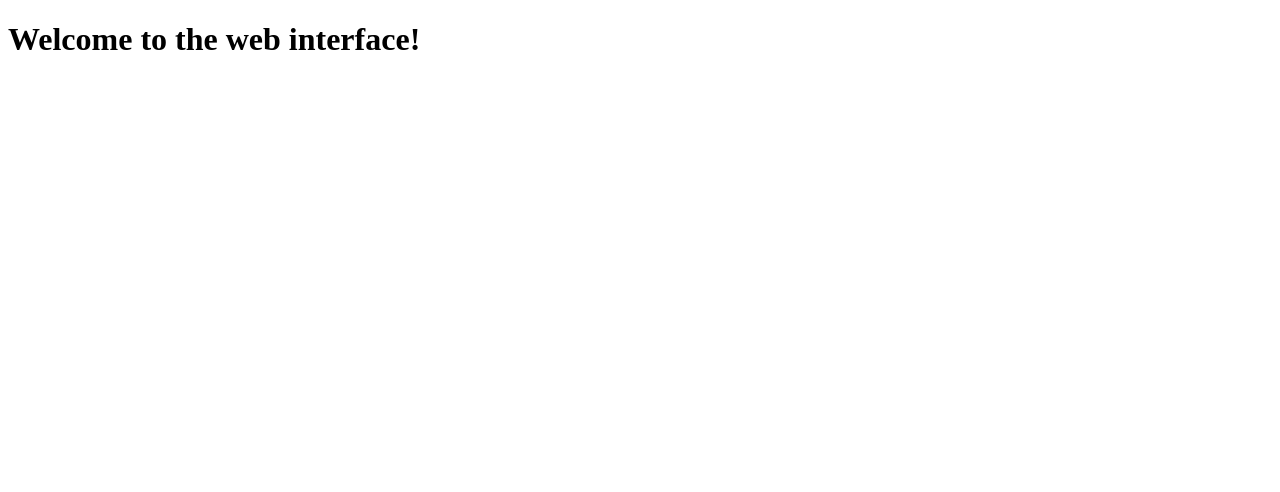
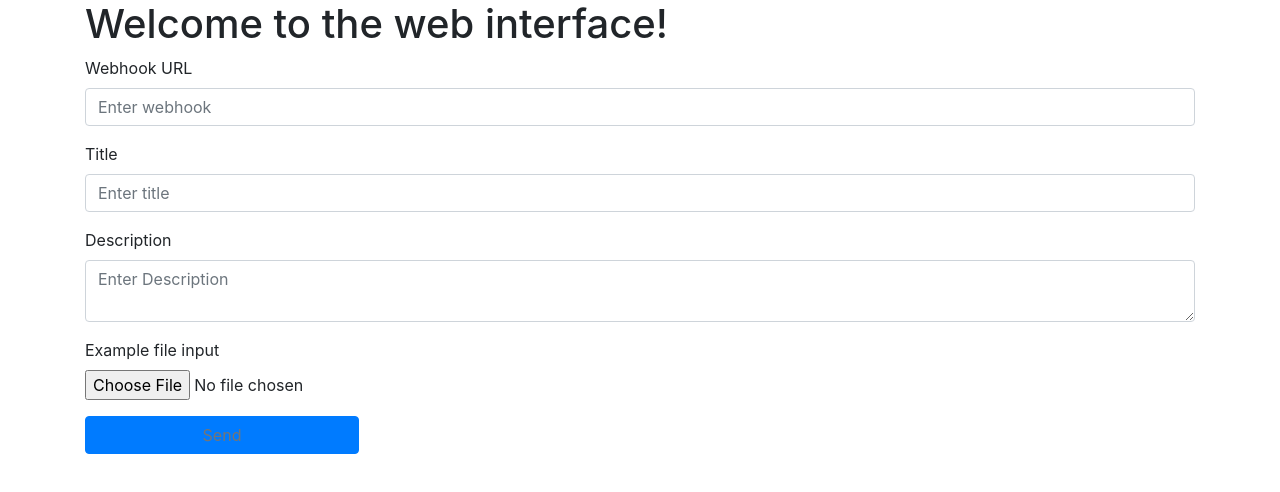
Before and after one commit to timothyac/discord-reminder-bot, a website: page public/index.html in a window 1280 px wide. Drawn offline with nearby package versions, Linux system fonts and the light colour scheme.

Commit message:
Added bootstrap styling + form

```diff
--- a/public/index.html
+++ b/public/index.html
@@ -4,13 +4,85 @@
     <meta charset="UTF-8" />
     <meta name="viewport" content="width=device-width, initial-scale=1.0" />
     <meta http-equiv="X-UA-Compatible" content="ie=edge" />
-    <title>discord-reminder-api web interface</title>
+    <link
+      rel="stylesheet"
+      href="https://stackpath.bootstrapcdn.com/bootstrap/4.2.1/css/bootstrap.min.css"
+      integrity="sha384-GJzZqFGwb1QTTN6wy59ffF1BuGJpLSa9DkKMp0DgiMDm4iYMj70gZWKYbI706tWS"
+      crossorigin="anonymous"
+    />
+    <title>discord-reminder-api</title>
   </head>
   <body>
-    <header>
-      <h1>
-        Welcome to the web interface!
-      </h1>
-    </header>
+    <div class="container">
+      <header>
+        <h1>
+          Welcome to the web interface!
+        </h1>
+      </header>
+      <form>
+        <!-- Webhook input -->
+        <div class="form-group">
+          <label for="webhookInput">Webhook URL</label>
+          <input
+            type="text"
+            class="form-control"
+            id="webhookInput"
+            aria-describedby="webhookHelp"
+            placeholder="Enter webhook"
+          />
+        </div>
+
+        <!-- Title input -->
+        <div class="form-group">
+          <label for="titleInput">Title</label>
+          <input
+            type="text"
+            class="form-control"
+            id="titleInput"
+            aria-describedby="titleHelp"
+            placeholder="Enter title"
+          />
+        </div>
+
+        <!-- Description textarea -->
+        <div class="form-group">
+          <label for="descriptionInput">Description</label>
+          <textarea
+            class="form-control"
+            id="descriptionInput"
+            placeholder="Enter Description"
+          ></textarea>
+        </div>
+
+        <!-- Photo Attachment -->
+        <div class="form-group">
+          <label for="exampleFormControlFile1">Example file input</label>
+          <input
+            type="file"
+            class="form-control-file"
+            id="exampleFormControlFile1"
+          />
+        </div>
+
+        <!-- Send button -->
+        <input id="submit-input" class="btn btn-primary" placeholder="Send" />
+      </form>
+    </div>
+    <script src="./js/bundle.js"></script>
+    <script
+      src="https://code.jquery.com/jquery-3.3.1.slim.min.js"
+      integrity="sha384-q8i/X+965DzO0rT7abK41JStQIAqVgRVzpbzo5smXKp4YfRvH+8abtTE1Pi6jizo"
+      crossorigin="anonymous"
+    ></script>
+    <script
+      src="https://cdnjs.cloudflare.com/ajax/libs/popper.js/1.14.6/umd/popper.min.js"
+      integrity="sha384-wHAiFfRlMFy6i5SRaxvfOCifBUQy1xHdJ/yoi7FRNXMRBu5WHdZYu1hA6ZOblgut"
+      crossorigin="anonymous"
+    ></script>
+    <script
+      src="https://stackpath.bootstrapcdn.com/bootstrap/4.2.1/js/bootstrap.min.js"
+      integrity="sha384-B0UglyR+jN6CkvvICOB2joaf5I4l3gm9GU6Hc1og6Ls7i6U/mkkaduKaBhlAXv9k"
+      crossorigin="anonymous"
+    ></script>
   </body>
 </html>
```
